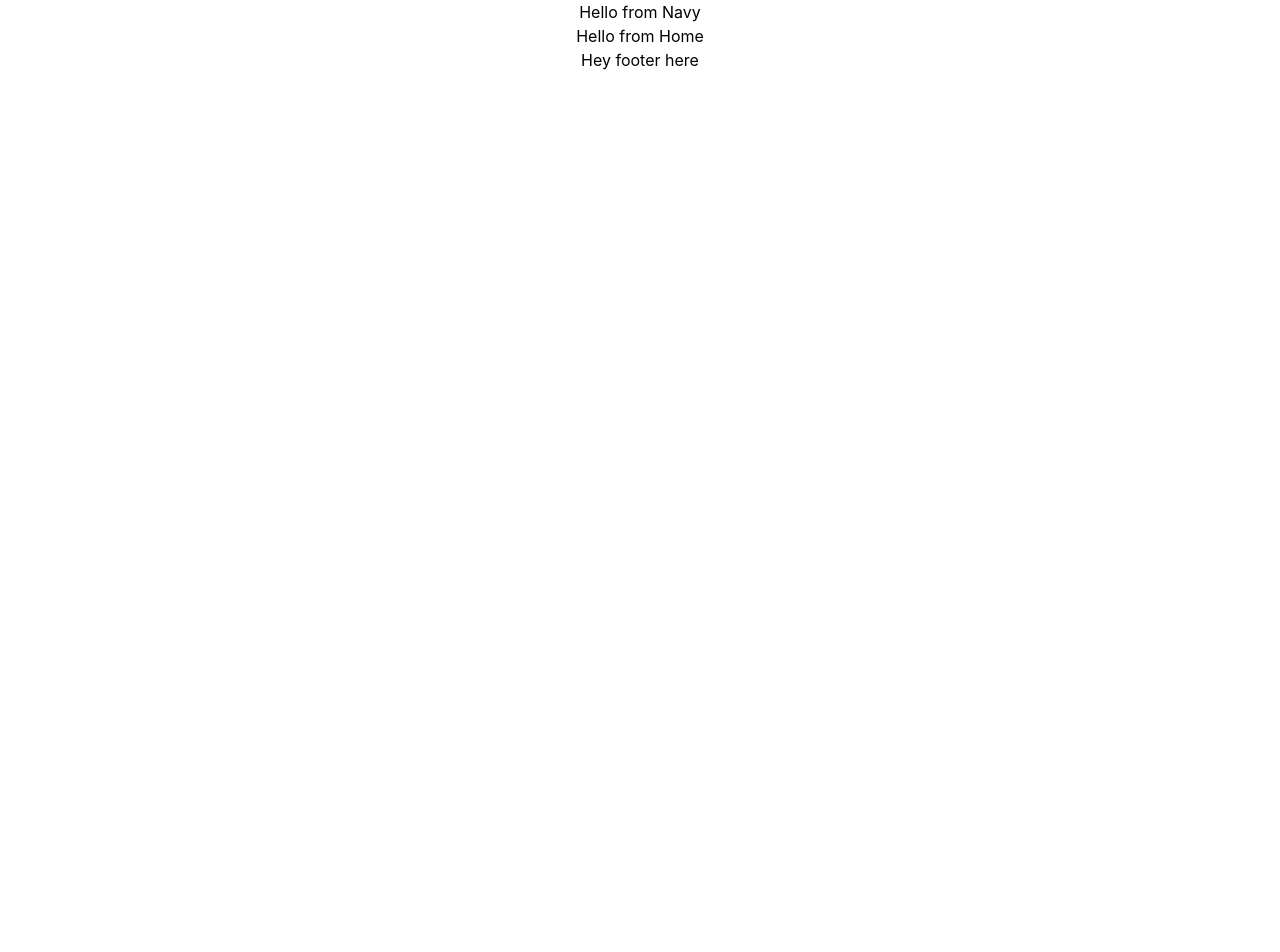
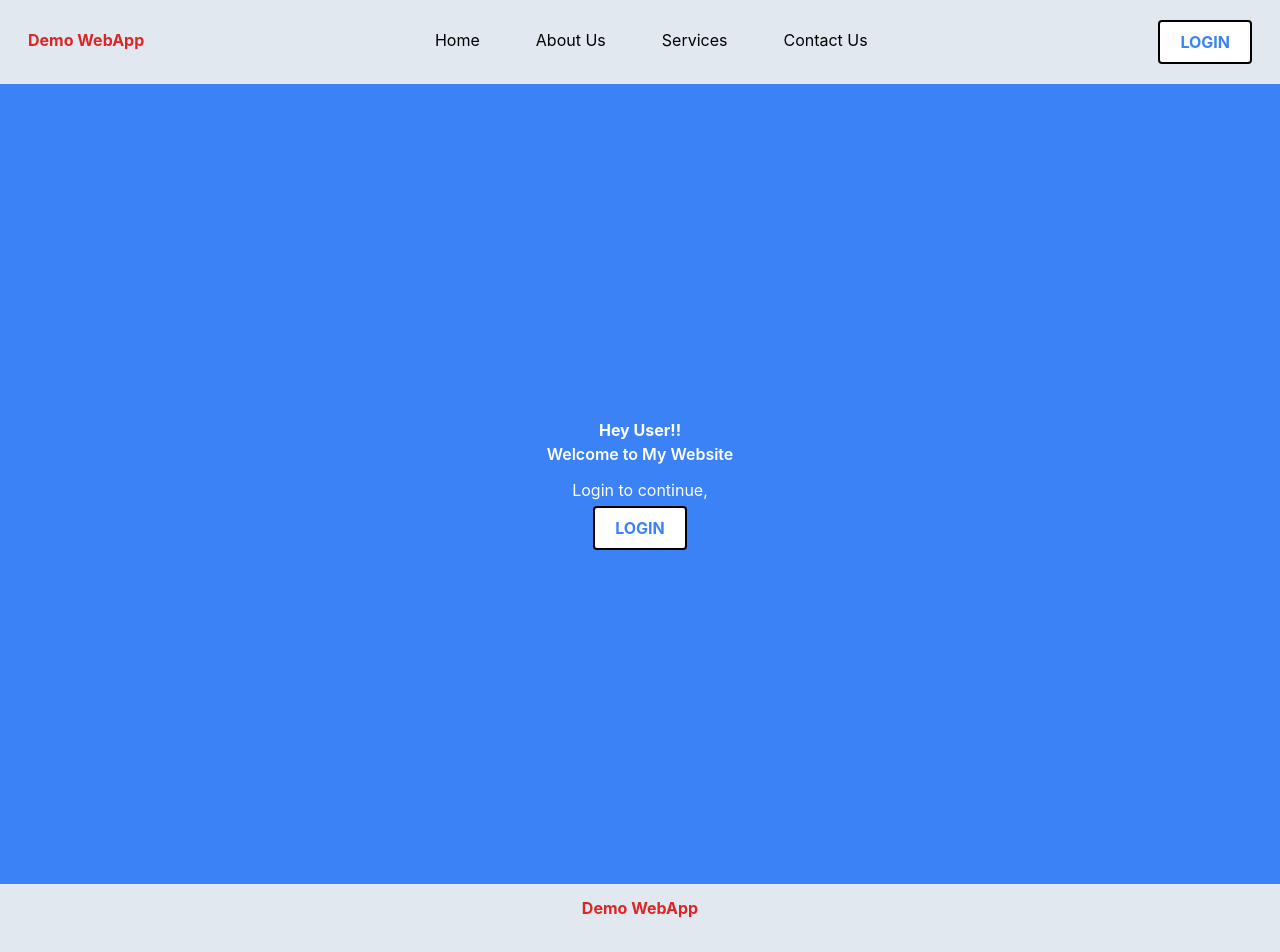
Before and after one commit to sudip22-p/demo-mern-webapp, a React (Create React App) app in the folder client/: page / in a window 1280 px wide. Shown: the top 952 px of the page. Before the commit the page ends 800 px from the top, so only its background shows below. Built offline with nearby package versions, Linux system fonts and the light colour scheme.

Commit message:
components updated

```diff
--- a/client/src/components/Footer.js
+++ b/client/src/components/Footer.js
@@ -1,11 +1,13 @@
 import React from 'react'
 
 function Footer() {
-  return (
-    <div>
-      Hey footer here
-    </div>
-  )
+    return (
+        <footer className='bg-slate-200 text-black-600 flex justify-end flex-col items-center'>
+            <div className="logo font-bold text-red-600 py-3 px-7 cursor-pointer">Demo WebApp</div>
+            <p className='px-7 py-5'>This is a footer Lorem, ipsum dolor sit amet consectetur adipisicing elit. Necessitatibus deleniti temporibus vel dolorem sapiente ducimus, doloribus nam sit distinctio placeat quasi, aperiam itaque fuga. Non autem similique, nihil ipsam recusandae iure adipisci voluptatibus quis quasi, totam repudiandae culpa magnam commodi nostrum a. Illo deleniti reiciendis expedita fugiat, vitae eligendi ratione. </p>
+            <div className="copyright font-bold text-white bg-black py-2 w-full text-center">Copyrights &copy; Demo WebApp --All rights reserved.</div>
+        </footer>
+    )
 }
 
 export default Footer
--- a/client/src/components/Home.js
+++ b/client/src/components/Home.js
@@ -1,11 +1,16 @@
 import React from 'react'
 
 function Home() {
-  return (
-    <div>
-      Hello from Home
-    </div>
-  )
+    return (
+        <main className="flex flex-col justify-center items-center h-screen bg-blue-500">
+            <h1 className='text-white font-bold'>Hey User!!</h1>
+            <p className="text-white font-semibold">Welcome to My Website</p>
+            <p className="text-white font-normal mt-3 mb-1">Login to continue,</p>
+            <div>
+                <button className="login font-bold bg-white py-2 px-5 rounded text-blue-500 hover:bg-blue-500 hover:text-white border-2 border-black hover:border-blue-500 cursor-pointer">LOGIN</button>
+            </div>
+        </main>
+    )
 }
 
 export default Home
--- a/client/src/components/Navbar.js
+++ b/client/src/components/Navbar.js
@@ -1,11 +1,28 @@
-import React from 'react'
-
+import React, { useState } from 'react'
+// useState
 function Navbar() {
-  return (
-    <div>
-      Hello from Navy
-    </div>
-  )
+    //for showing and hiding the navbar--responsiveness
+    const [showMenu, setShowMenu] = useState(false)
+    //a function to reverse the showMenus value
+    const toggleMenu = () => {
+        setShowMenu(!showMenu)//sets true if false and vice versa
+    }
+    return (
+        <header>
+            <nav className='bg-slate-200 text-black-600 flex justify-between px-7 py-5'>
+                <div className="logo font-bold text-red-600 py-2 cursor-pointer">Demo WebApp</div>
+                <ul className='flex justify-between py-2'>
+                    <li className='mx-7 hover:text-blue-500'><a href="#">Home</a></li>
+                    <li className='mx-7 hover:text-blue-500'><a href="#">About Us</a></li>
+                    <li className='mx-7 hover:text-blue-500'><a href="#">Services</a></li>
+                    <li className='mx-7 hover:text-blue-500'><a href="#">Contact Us</a></li>
+                </ul>
+                <div>
+                    <button className="login font-bold bg-white py-2 px-5 rounded text-blue-500 hover:bg-blue-500 hover:text-white border-2 border-black hover:border-blue-500 cursor-pointer">LOGIN</button>
+                </div>
+            </nav>
+        </header>
+    )
 }
 
 export default Navbar
```
Also changed, not shown: 1 other file (tests, documents, lock files or other folders).
